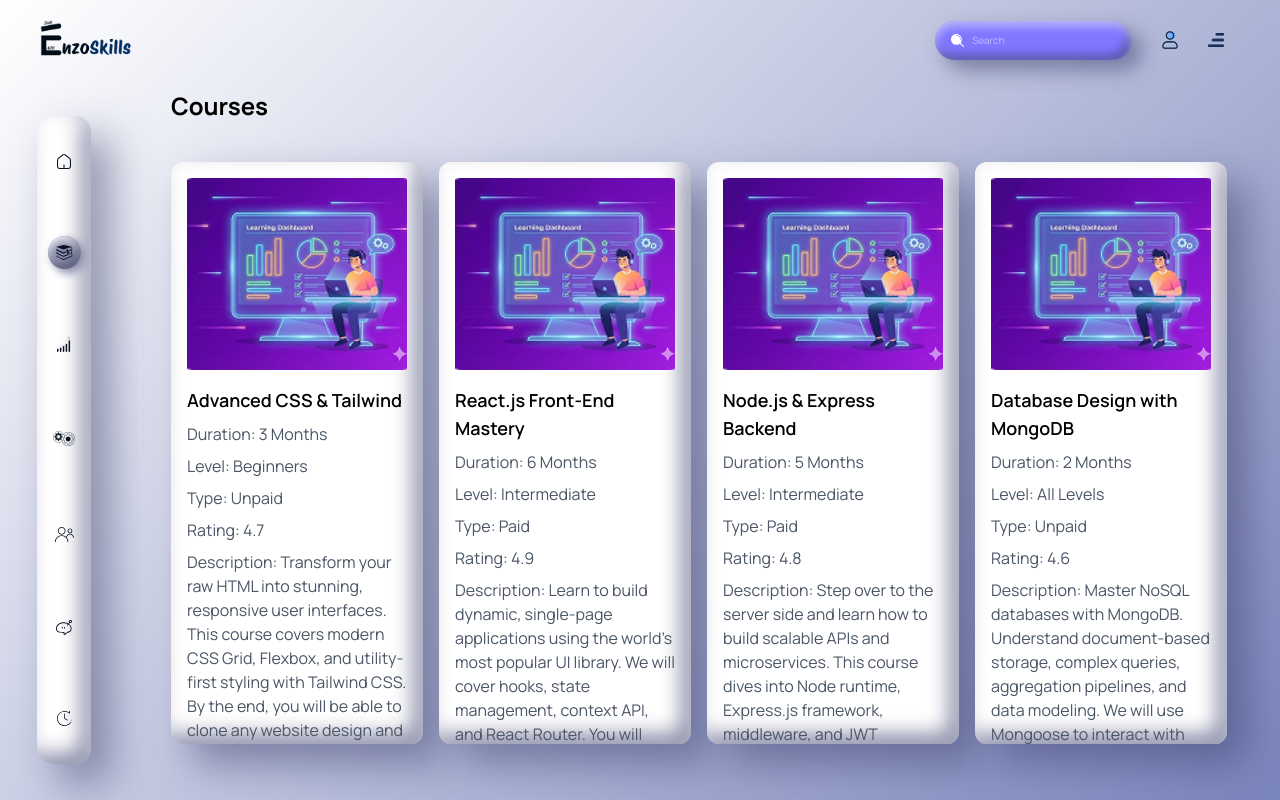
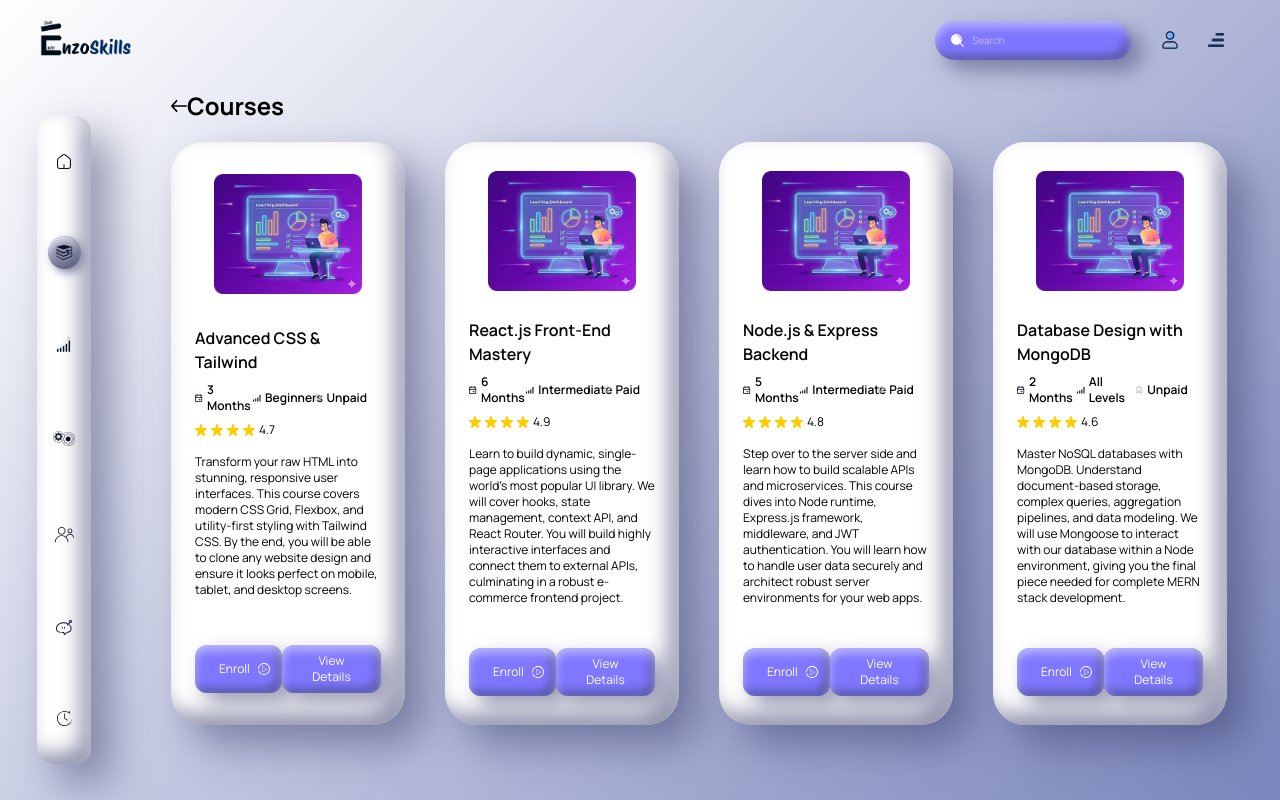
Before and after one commit to Codomania-Legends/EnzoSkills, a React (Vite) app in the folder frontend/: page /dashboard/courses in a window 1280 px wide. Built offline with nearby package versions, Linux system fonts and the light colour scheme; a web font is replaced by a local one.

Commit message:
Adding Animations, int Dash Home and Dash Courses

```diff
--- a/frontend/src/Animations/Basic.jsx
+++ b/frontend/src/Animations/Basic.jsx
@@ -3,52 +3,52 @@ import { gsap } from "gsap";
 export function Slide_up(target = ".slide_up"){
     return gsap.fromTo(target, {
         opacity : 0,
-        y : 100
+        y : 100,
     } , {
         opacity : 1,
         y : 0,
         duration : 1,
         stagger : 0.2,
-        ease : "power3.out"
+        // ease : "power3.out"
     });
 }
 
 export function Slide_down(target = ".slide_down"){
     return gsap.fromTo(target, {
         opacity : 0,
-        y : -100
+        y : -100,
     } , {
         opacity : 1,
         y : 0,
         duration : 1,
         stagger : 0.2,
-        ease : "power3.out"
+        // ease : "power3.out"
     });
 }
 
 export function Slide_left(target = ".slide_left"){
     return gsap.fromTo(target, {
         opacity : 0,
-        x : 100
+        x : 100,
     } , {
         opacity : 1,
         x : 0,
         duration : 1,
         stagger : 0.2,
-        ease : "power3.out"
+        // ease : "power3.out"
     });
 }
 
 export function Slide_right(target = ".slide_right"){
     return gsap.fromTo(target, {
         opacity : 0,
-        x : -100
+        x : -100,
     } , {
         opacity : 1,
         x : 0,
         duration : 1,
         stagger : 0.2,
-        ease : "power3.out"
+        // ease : "power3.out"
     });
 }
 
@@ -59,7 +59,7 @@ export function Fade_in(target = ".fade_in"){
         opacity : 1,
         duration : 1,
         stagger : 0.09,
-        ease : "power3.out"
+        // ease : "power3.out"
     });
 }
 
@@ -70,6 +70,6 @@ export function Fade_out(target = ".fade_out"){
         opacity : 0,
         duration : 1,
         stagger : 0.2,
-        ease : "power3.out"
+        // ease : "power3.out"
     });
 }
--- a/frontend/src/Components/Dashboard/Courses/Courses.jsx
+++ b/frontend/src/Components/Dashboard/Courses/Courses.jsx
@@ -1,4 +1,6 @@
-import React from 'react'
+import React, { useRef } from 'react'
+import { useGSAP } from '@gsap/react';
+import { Fade_in, Slide_left, Slide_right } from '../../../Animations/Basic';
 
 function Courses() {
     const coursesData = [
@@ -43,21 +45,57 @@ function Courses() {
             description: "Master NoSQL databases with MongoDB. Understand document-based storage, complex queries, aggregation pipelines, and data modeling. We will use Mongoose to interact with our database within a Node environment, giving you the final piece needed for complete MERN stack development."
         }
     ]
+    const containerRef = useRef(null);
+    useGSAP( () => {
+        Slide_right()
+        Fade_in()
+    } )
     return (
-        <div className="container h-full mx-auto px-4 mt-5">
-            <h1 className="text-2xl h-[10%] font-bold">Courses</h1>
+        <div ref={containerRef} className="container h-full mx-auto px-4 mt-5">
+            <div className="flex fade_in justify-evenly items-center w-1/10 mb-5">
+                <img src="/Dashboard/Courses/Back.svg" alt="Back" className="h-4 w-4" />
+                <h1 className="text-2xl h-[10%] font-bold">Courses</h1>
+            </div>
             <div className="flex h-[90%] justify-between">
-                <div className="grid grid-cols-1 md:grid-cols-2 lg:grid-cols-4 gap-4">
+                <div className="grid grid-cols-1 md:grid-cols-2 lg:grid-cols-4 gap-10">
                     {coursesData.map((course) => (
-                        <div className='flex--center h-[80%]' key={course.id}>
-                            <div className="white medium-box-shadow h-full rounded-xl p-4">
-                                <img src={course.image} alt={course.title} className="w-full h-48 object-cover mb-4" />
-                                <h2 className="text-lg font-semibold mb-2">{course.title}</h2>
-                                <p className="text-gray-600 mb-2">Duration: {course.duration}</p>
-                                <p className="text-gray-600 mb-2">Level: {course.level}</p>
-                                <p className="text-gray-600 mb-2">Type: {course.type}</p>
-                                <p className="text-gray-600 mb-2">Rating: {course.rating}</p>
-                                <p className="text-gray-600 mb-2">Description: {course.description}</p>
+                        <div className='slide_right flex justify-center h-[90%]' key={course.id}>
+                            <div className="white flex flex-col justify-around medium-box-shadow h-full rounded-[2em] p-4 w-full px-6">
+                                <div className='flex justify-center'>
+                                    <img src={course.image} alt={course.title} className="h-30 object-cover" />
+                                </div>
+                                <div>
+
+                                    <h3 className="text-md font-semibold mb-2">{course.title}</h3>
+                                    <div className='flex items-center justify-between w-[90%]'>
+                                        <p className="text-black mb-2 gap-1 text-xs flex items-center justify-evenly font-semibold">
+                                            <img src="/Dashboard/Courses/duration.svg" alt="Duration" className="h-2 w-2" />
+                                            {course.duration}
+                                        </p>
+                                        <p className="text-black mb-2 gap-1 text-xs flex items-center justify-evenly font-semibold">
+                                            <img src="/Dashboard/Courses/level.svg" alt="Level" className="h-2 w-2" />
+                                            {course.level}
+                                        </p>
+                                        <p className="text-black mb-2 gap-1 text-xs flex items-center justify-evenly font-semibold">
+                                            <img src="/Dashboard/Courses/fee.svg" alt="Type" className="h-2 w-2" />
+                                            {course.type}
+                                        </p>
+                                    </div>
+                                    <p className="flex items-center gap-1 text-black mb-2 text-xs">
+                                        {Array.from({ length: parseInt(course.rating) }, (_, i) => (
+                                            <img key={i} src="/Dashboard/Courses/star.svg" alt="Rating" className="h-3 w-3" />
+                                        ))}
+                                        {course.rating}
+                                    </p>
+                                    <p className="text-black my-4 text-xs">{course.description}</p>
+                                </div>
+                                <div className='flex justify-evenly w-full align-bottom'>
+                                    <button style={{backgroundColor: "#7F77FF"}} className="text-xs small-box-shadow blue text-white px-6 py-2 rounded-xl justify-between flex items-center gap-2">
+                                        Enroll
+                                        <img src="/Dashboard/Courses/enroll.svg" alt="Enroll" className="h-3 w-3" />
+                                    </button>
+                                    <button style={{backgroundColor: "#7F77FF"}} className="text-xs small-box-shadow blue text-white px-6 py-2 rounded-xl">View Details</button>
+                                </div>
                             </div>
                         </div>
                     ))}
--- a/frontend/src/Utility/global.css
+++ b/frontend/src/Utility/global.css
@@ -10,7 +10,7 @@
 
 .medium-box-shadow {
     transition-duration: 0.5s;
-    overflow-x: hidden;
+    /* overflow-x: hidden; */
     background-color: var(--boxColor);
     box-shadow:
         20px 20px 40px rgba(58, 62, 108, 0.5),
--- a/frontend/src/layout/Dash_Navbar.jsx
+++ b/frontend/src/layout/Dash_Navbar.jsx
@@ -1,8 +1,9 @@
 import React from 'react';
-import { NavLink, useLocation } from 'react-router'; // Using react-router-dom for the useLocation hook 📍
+import { NavLink, useLocation, useNavigate } from 'react-router'; // Using react-router-dom for the useLocation hook 📍
 
 function Dash_Navbar() {
     const location = useLocation();
+    const navigate = useNavigate()
 
     // Check the actual URL to see if we are on the Learning/Courses page 🕵️‍♂️
     const isCoursesPage = location.pathname === '/dashboard/courses';
@@ -17,8 +18,8 @@ function Dash_Navbar() {
 
     return (
         <div className='dash-navbar-container'>
-            <div className='dash-navbar-left'>
-                <img src="/full-logo.png" alt="Logo" className='dash-navbar-logo'/>
+            <div className='dash-navbar-left cursor-pointer' onClick={() => navigate("/")}>
+                <img src="/full-logo.png" alt="Logo" className='dash-navbar-logo' />
             </div>
 
             {/* Navigation links should generally remain visible so users can navigate 🧭 */}
--- a/frontend/src/layout/Sidebar.jsx
+++ b/frontend/src/layout/Sidebar.jsx
@@ -1,9 +1,17 @@
-import React from 'react'
+import React, { useEffect, useRef } from 'react'
 import "../Utility/global.css"
 import "./layout.css"
 import { NavLink } from 'react-router'
+import { useGSAP } from '@gsap/react'
+import { Fade_in, Slide_left } from '../Animations/Basic'
+import gsap from 'gsap'
 
-function Sidebar({active}) {
+function Sidebar() {
+    const containerRef = useRef(null)
+    useGSAP( () => {
+        Fade_in()
+        Slide_left()
+    } , {scope : containerRef} )
     const pages = [
         {
             name: "Home",
@@ -42,15 +50,17 @@ function Sidebar({active}) {
         }
     ]
     return (
-        <div className="sidebar-container medium-box-shadow white p-5">
+        <div ref={containerRef} className="sidebar-container medium-box-shadow white p-5">
             {pages.map((page, index) => (
                 <NavLink
                     to={page.path}
                     key={index + page.name}
-                    className={({ isActive }) => isActive ? 'sidebar-box-active' : 'sidebar-box'}
+                    className={({ isActive }) => `${isActive ? 'sidebar-box-active' : 'sidebar-box'}`}
                 >
-                    <img src={page.icon} alt={page.name} />
-                    <p className='text-block small-box-shadow'>{page.name}</p>
+                    <div className='overflow-hidden'>
+                        <img className='slide_left' src={page.icon} alt={page.name} />
+                    </div>
+                    <p className='z-10 text-block small-box-shadow'>{page.name}</p>
                 </NavLink>
             ))}
         </div>
--- a/frontend/src/layout/layout.css
+++ b/frontend/src/layout/layout.css
@@ -51,12 +51,14 @@
 
 .sidebar-box:hover .text-block {
     padding: 0.5em 1em;
+    z-index: 5;
     transform: translateX(calc(100% + 1em));
     opacity: 1;
     transition: all 0.3s ease-in-out;
 }
 .sidebar-box-active:hover .text-block{
     padding: 0.5em 1em;
+    z-index: 5;
     transform: translateX(calc(100% + 1em));
     opacity: 1;
     transition: all 0.3s ease-in-out;
```
Also changed, not shown: frontend/public/Dashboard/Courses/Back.svg (added).
